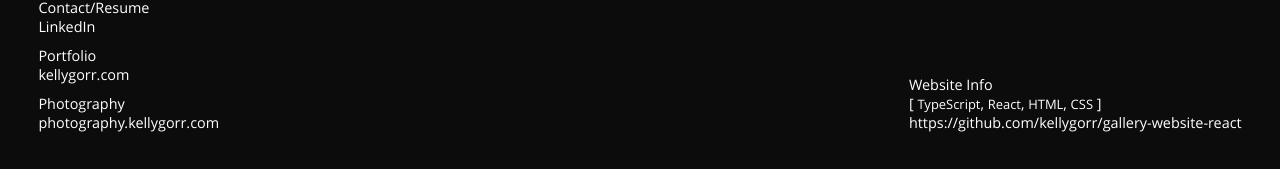
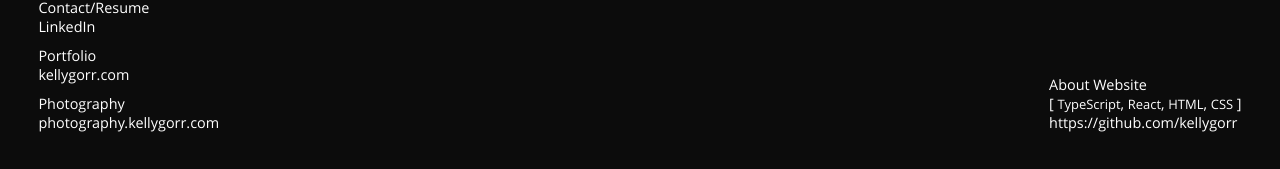
Before and after one commit to kellygorr/portfolio-website-react, a React (Create React App) app: page / in a window 1280 px wide. Shown: the part 1421-1590 px from the top of the page. Built offline with nearby package versions, Linux system fonts and the light colour scheme; no server answers.

Commit message:
footer update

```diff
--- a/src/components/shared/Footer.tsx
+++ b/src/components/shared/Footer.tsx
@@ -3,8 +3,6 @@ import styled, { css } from 'styled-components/macro'
 import { PrimaryAccentColor } from '../../GlobalStyles'
 import { SkillType } from '../data/IProject'
 import { FooterList } from './FooterList'
-
-const websiteTags = [SkillType.TypeScript, SkillType.React, SkillType.HTML, SkillType.CSS]
 
 export interface IFooterList {
 	title: string
@@ -17,7 +15,7 @@ interface ILink {
 	tags?: string[]
 }
 
-const info: IFooterList[] = [
+const sites: IFooterList[] = [
 	{
 		title: 'Contact/Resume',
 		link: [
@@ -41,20 +39,20 @@ const info: IFooterList[] = [
 		link: [
 			{
 				title: 'photography.kellygorr.com',
-				URL: 'https://photography/kellygorr.com/',
+				URL: 'https://photography.kellygorr.com/',
 			},
 		],
 	},
 ]
 
-const sites: IFooterList[] = [
+const info: IFooterList[] = [
 	{
-		title: 'Website Info',
+		title: 'About Website',
 		link: [
 			{
-				tags: websiteTags,
-				title: 'https://github.com/kellygorr/gallery-website-react',
-				URL: 'https://github.com/kellygorr/gallery-website-react',
+				tags: [SkillType.TypeScript, SkillType.React, SkillType.HTML, SkillType.CSS],
+				title: 'https://github.com/kellygorr',
+				URL: 'https://github.com/kellygorr?tab=repositories',
 			},
 		],
 	},
@@ -63,10 +61,10 @@ const sites: IFooterList[] = [
 export const Footer: React.FC = () => (
 	<Container>
 		<Left>
-			<FooterList list={info} />
+			<FooterList list={sites} />
 		</Left>
 		<Right>
-			<FooterList list={sites} />
+			<FooterList list={info} />
 		</Right>
 	</Container>
 )
```
